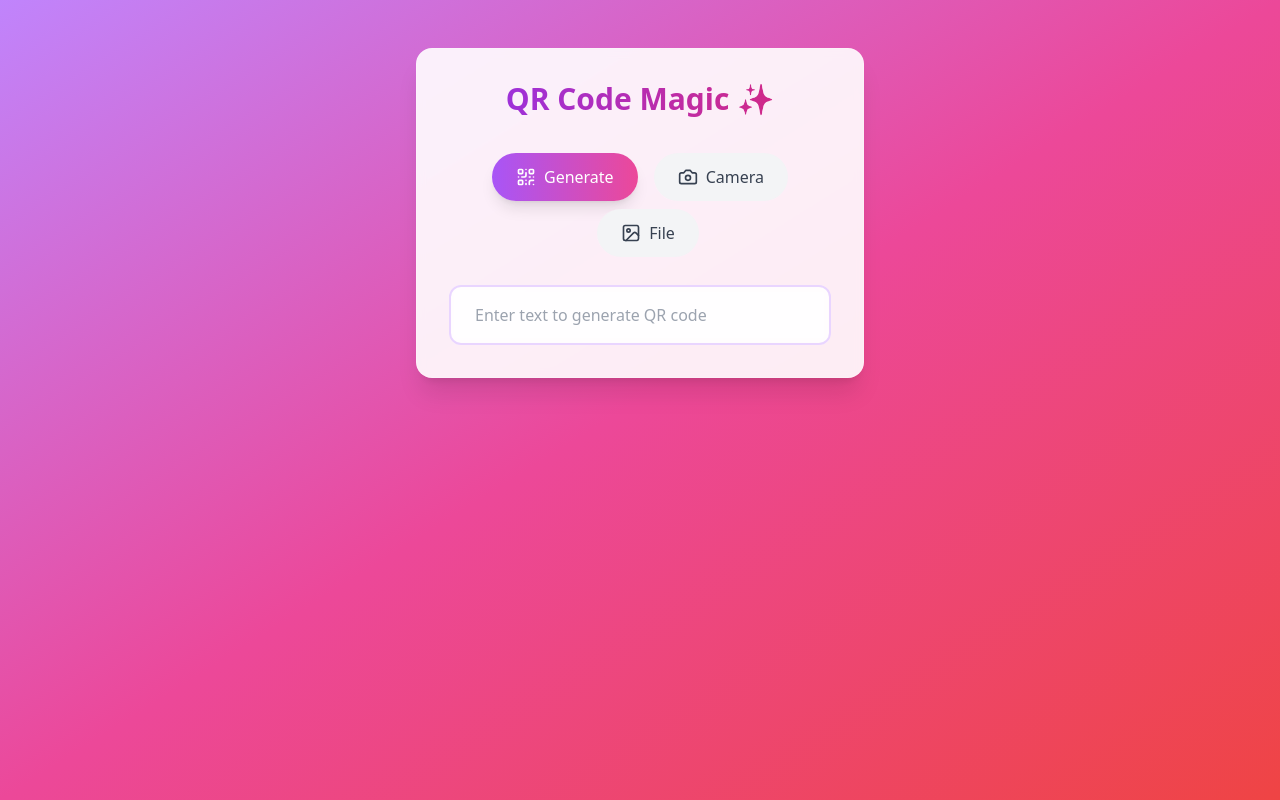
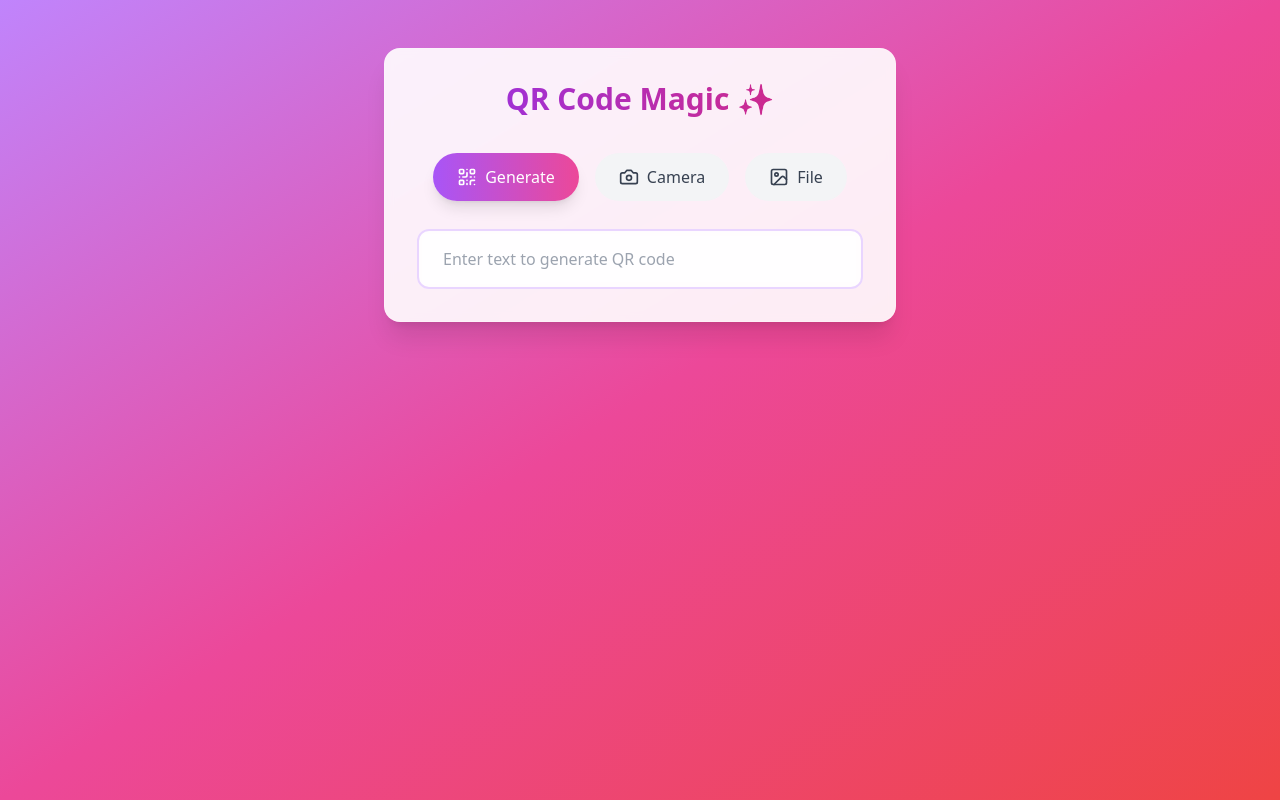
Before and after one commit to kzhein/qr-code, a React app: page / in a window 1280 px wide. Built offline with nearby package versions, Linux system fonts and the light colour scheme; the HTML template or start-up script is replaced by a standard one; what @zxing/browser would draw is missing.

Commit message:
Refactor

```diff
--- a/src/App.jsx
+++ b/src/App.jsx
@@ -9,7 +9,7 @@ function App() {
 
   return (
     <div className='min-h-screen bg-gradient-to-br from-purple-400 via-pink-500 to-red-500 py-12 px-4 sm:px-6 lg:px-8'>
-      <div className='max-w-md mx-auto bg-white/90 backdrop-blur-sm rounded-2xl shadow-xl overflow-hidden border border-white/20'>
+      <div className='max-w-lg mx-auto bg-white/90 backdrop-blur-sm rounded-2xl shadow-xl overflow-hidden border border-white/20'>
         <div className='p-8'>
           <h1 className='text-3xl font-bold text-center mb-8 bg-gradient-to-r from-purple-600 to-pink-600 bg-clip-text text-transparent'>
             QR Code Magic ✨
```
